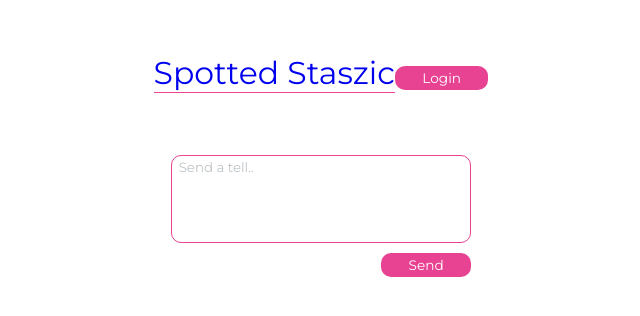
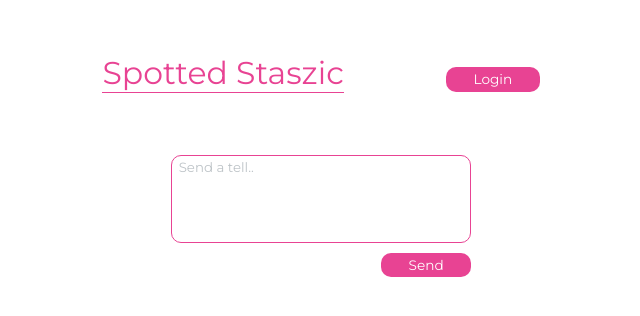
Before and after one commit to snoh666/anon-ask-react, a React (Create React App) app: page / in a window 1280 px wide. Shown: the part 184-500 px from the top of the page, without its empty margins (319-959 px from the left). Built offline with nearby package versions, Linux system fonts and the light colour scheme.

Commit message:
Added hyperlink animations

```diff
--- a/src/components/styled-components/Header.js
+++ b/src/components/styled-components/Header.js
@@ -3,16 +3,31 @@ import styled from 'styled-components';
 const Header = styled.header`
   display: flex;
   width: 100%;
+  max-width: 550px;
   margin: 1em;
   padding: 1em .25em;
   flex-direction: row;
   align-items: center;
-  justify-content: center;
+  justify-content: space-around;
 
   & h2 {
     font-weight: lighter;
     border-bottom: 1px solid ${props => props.theme.fontColor};
   }
+  & a {
+    text-transform: none;
+    color: inherit;
+    transition: transform .4s ease;
+    &:hover{
+      transform: scale(1.15);
+    }
+    &[href="/login"] {
+      margin-top: 10px;
+      button {
+        margin: 0;
+      }
+    }
+  }
 `;
 
 export default Header;
```
